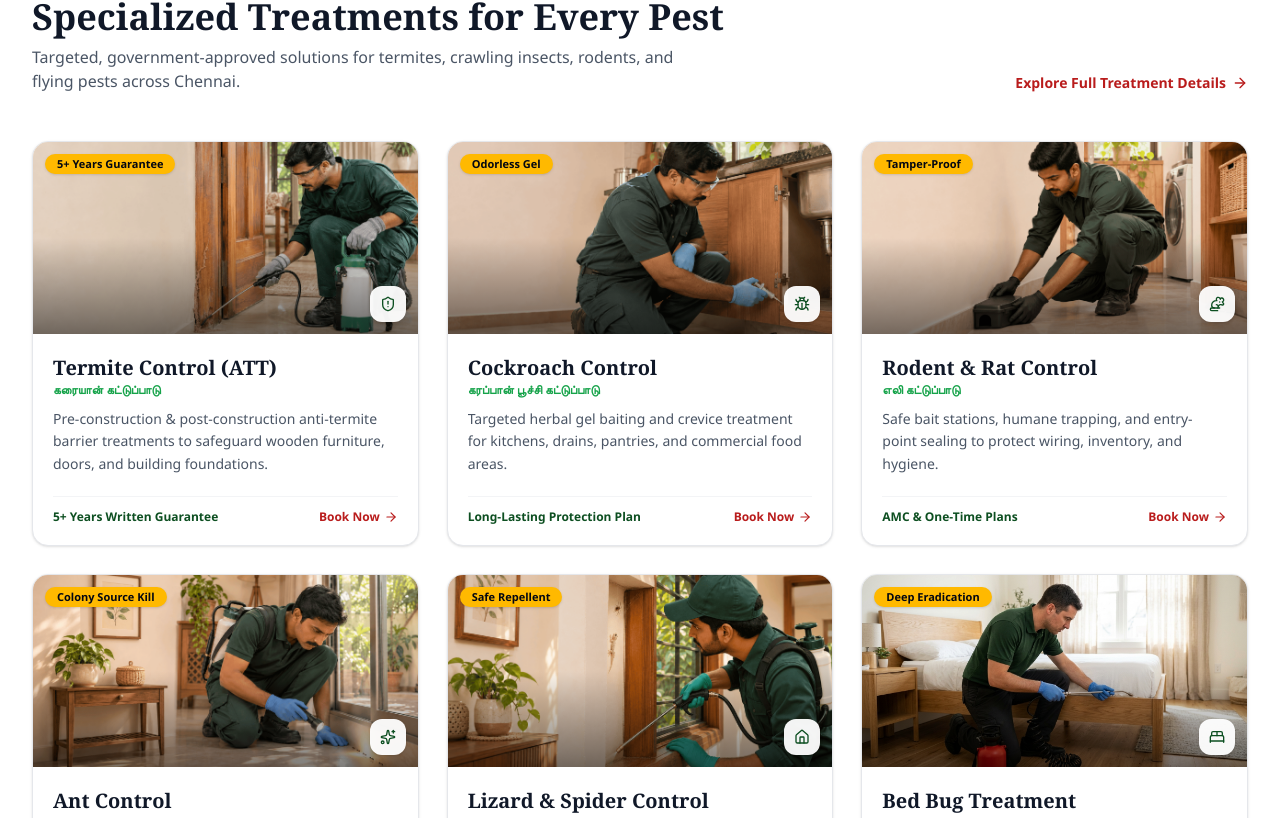
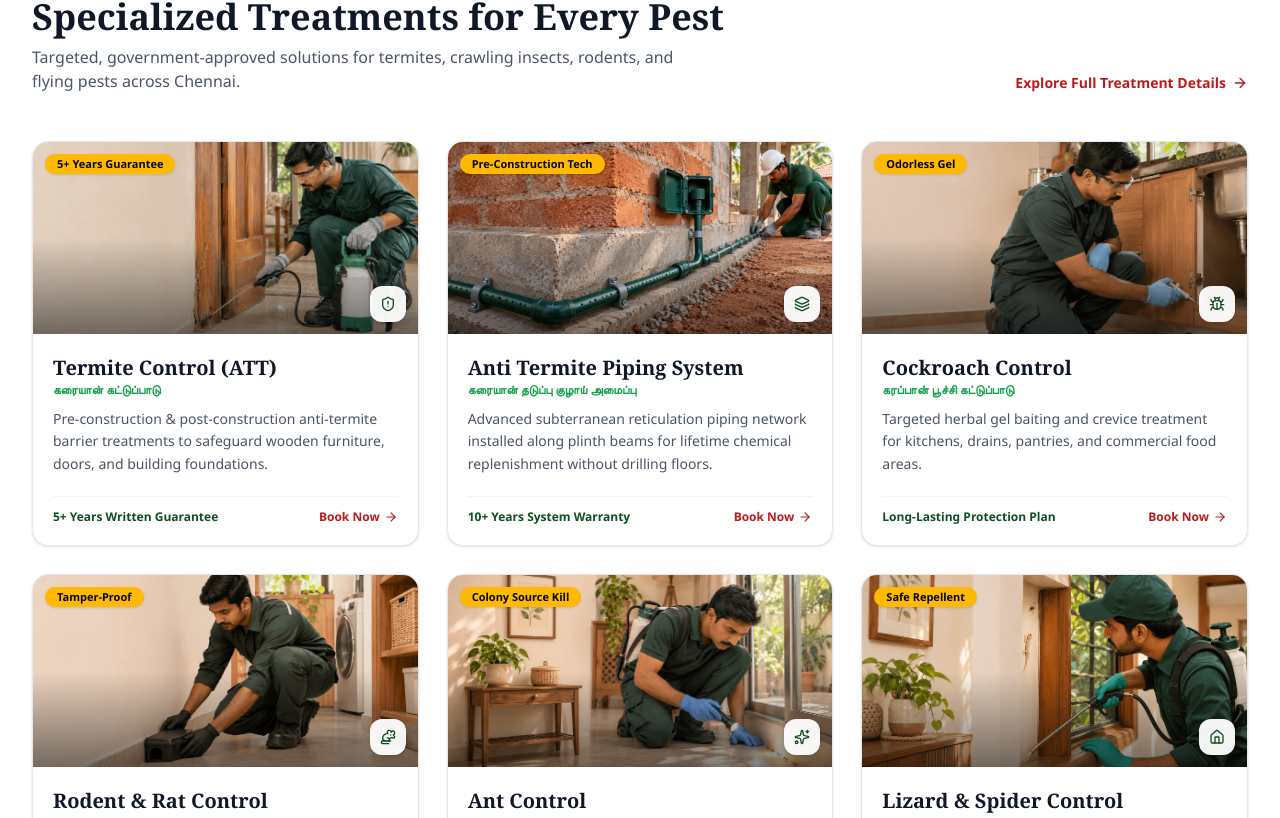
Before and after one commit to Deinessh/eden-pest-control, a Next.js app: page / in a window 1280 px wide. Shown: the part 1002-1820 px from the top of the page. Built offline with nearby package versions, Linux system fonts and the light colour scheme.

Commit message:
feat: add Anti Termite Piping System service with technician installation image and full content

```diff
--- a/src/app/services/page.tsx
+++ b/src/app/services/page.tsx
@@ -15,8 +15,8 @@ export default function ServicesPage() {
       <PageHeader
         breadcrumb="Services"
         title="Our Pest Control Services"
-        tamilSubtitle="கரையான் • கரப்பான் • எலி • கொசு • பல்லி • எறும்பு • முழுமையான கட்டுப்பாடு"
-        description="We deliver specialist termite control, odorless herbal cockroach treatments, rodent management, bed bug elimination, and outdoor mosquito fogging with certified 5+ years guarantee across Chennai."
+        tamilSubtitle="கரையான் • பைப்பிங் சிஸ்டம் • கரப்பான் • எலி • கொசு • பல்லி • எறும்பு • முழுமையான கட்டுப்பாடு"
+        description="We deliver specialist termite control, anti-termite reticulation piping systems, odorless herbal cockroach treatments, rodent management, bed bug elimination, and outdoor mosquito fogging with certified guarantees across Chennai."
       />
 
       {/* Grid of services matching Image 3 with white background */}
--- a/src/components/ServiceIcon.tsx
+++ b/src/components/ServiceIcon.tsx
@@ -7,6 +7,7 @@ import {
   BedDouble,
   Sparkles,
   Home,
+  Layers,
 } from "lucide-react";
 
 export function ServiceIcon({
@@ -19,6 +20,9 @@ export function ServiceIcon({
   switch (id) {
     case "termite":
       return <ShieldAlert className={className} />;
+    case "anti-termite-piping":
+    case "piping":
+      return <Layers className={className} />;
     case "cockroach":
       return <Bug className={className} />;
     case "rodent":
--- a/src/data/site.ts
+++ b/src/data/site.ts
@@ -73,6 +73,27 @@ export const SERVICES: PestService[] = [
     ],
     warranty: "5+ Years Written Guarantee",
     safeFor: "Homes, Villas, Apartments & Commercial Buildings",
+  },
+  {
+    id: "anti-termite-piping",
+    slug: "anti-termite-piping-system",
+    name: "Anti Termite Piping System",
+    tamilName: "கரையான் தடுப்பு குழாய் அமைப்பு",
+    category: "Specialized",
+    badge: "Pre-Construction Tech",
+    image: "/images/anti-termite-piping.jpg",
+    shortDesc:
+      "Advanced subterranean reticulation piping network installed along plinth beams for lifetime chemical replenishment without drilling floors.",
+    fullDesc:
+      "The Anti Termite Reticulation Piping System is a state-of-the-art pre-construction solution. High-grade perforated permeable pipes are permanently laid along the foundation perimeter and flooring plinth. External junction recharge ports allow hassle-free chemical replenishment throughout the building's lifespan — guaranteeing 100% barrier protection without puncturing tiles, marble, or interior aesthetics.",
+    methods: [
+      "Perforated porous piping grid installed along plinth & foundation",
+      "Uniform pressurized termiticide chemical distribution",
+      "External tamper-proof junction refill boxes outside the building",
+      "Lifetime rechargeability without breaking or drilling floors",
+    ],
+    warranty: "10+ Years System Warranty",
+    safeFor: "New Constructions, Villas, Independent Homes & Commercial Sites",
   },
   {
     id: "cockroach",
```
Also changed, not shown: public/images/Anti Termite Piping System.jpg (added), public/images/anti-termite-piping.jpg (added).
